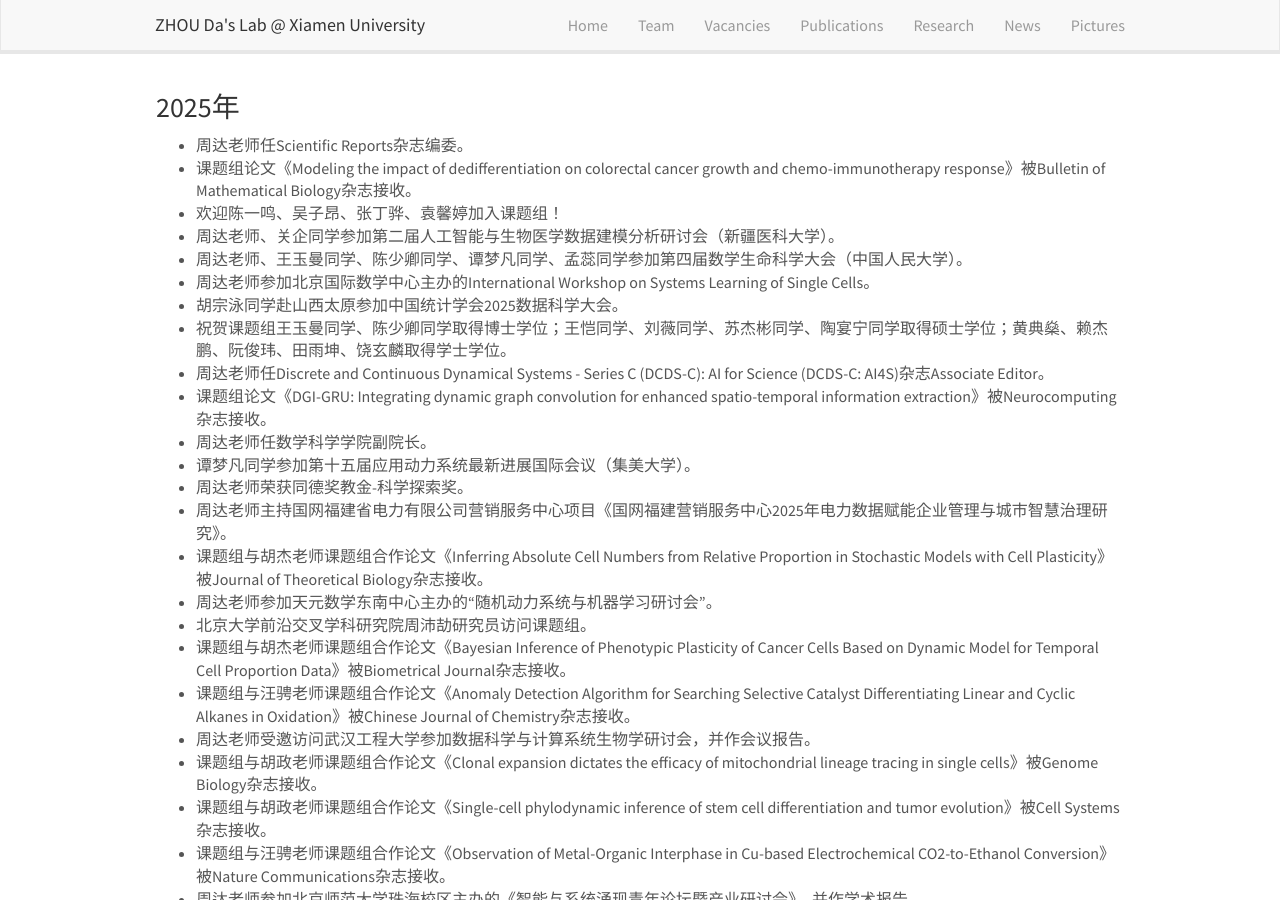
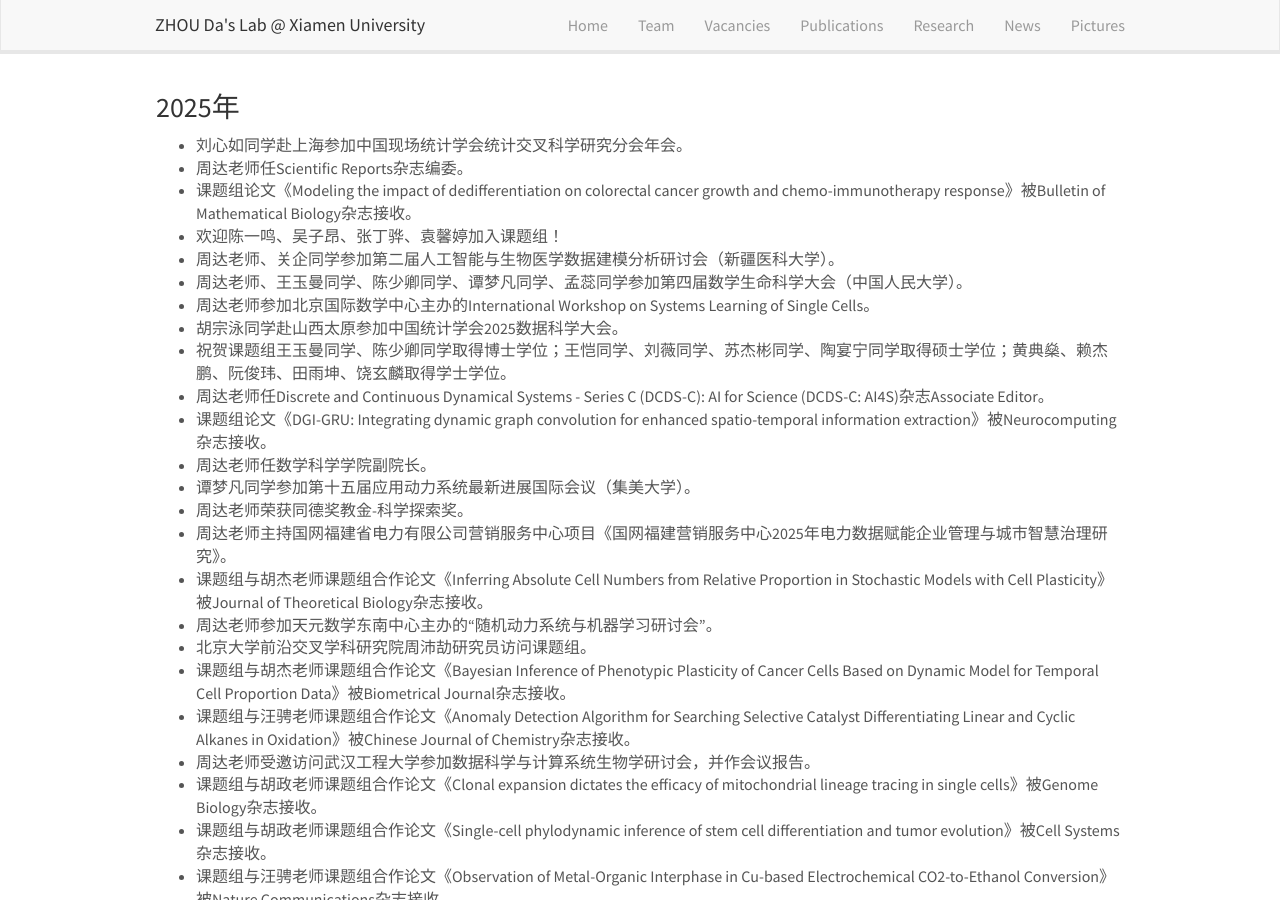
Before and after one commit to ZhouDaLab/zhoudalab.github.io, a Jekyll site: the page built from _pages/news.md, in a window 1280 px wide and 900 px high. Built offline with Jekyll 4.4.1, drawn with Linux system fonts in a browser that asks for light colours; nearby versions of some CDN libraries.

Commit message:
Update news.md

```diff
--- a/_pages/news.md
+++ b/_pages/news.md
@@ -8,6 +8,7 @@ permalink: /news/
 
 ### 2025年
 
+- 刘心如同学赴上海参加中国现场统计学会统计交叉科学研究分会年会。
 - 周达老师任Scientific Reports杂志编委。
 - 课题组论文《Modeling the impact of dedifferentiation on colorectal cancer growth and chemo-immunotherapy response》被Bulletin of Mathematical Biology杂志接收。
 - 欢迎陈一鸣、吴子昂、张丁骅、袁馨婷加入课题组！
```
